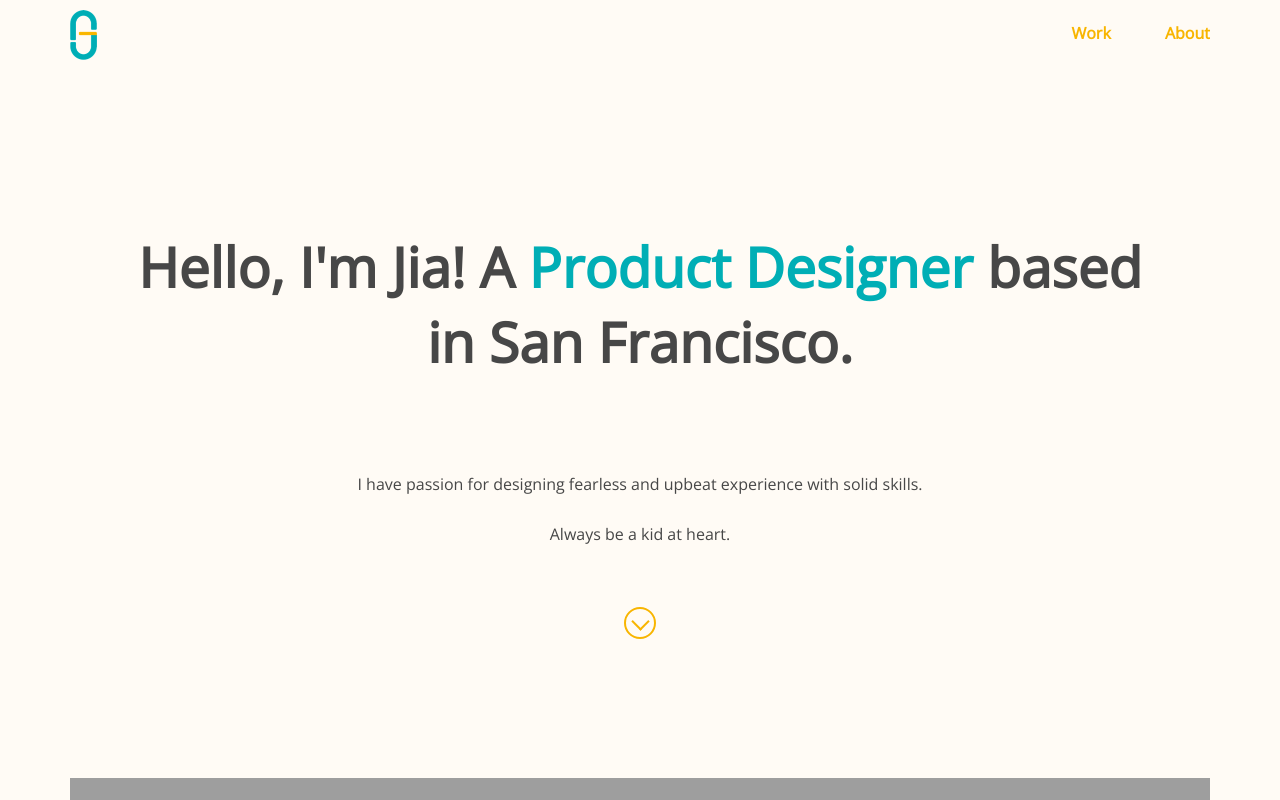
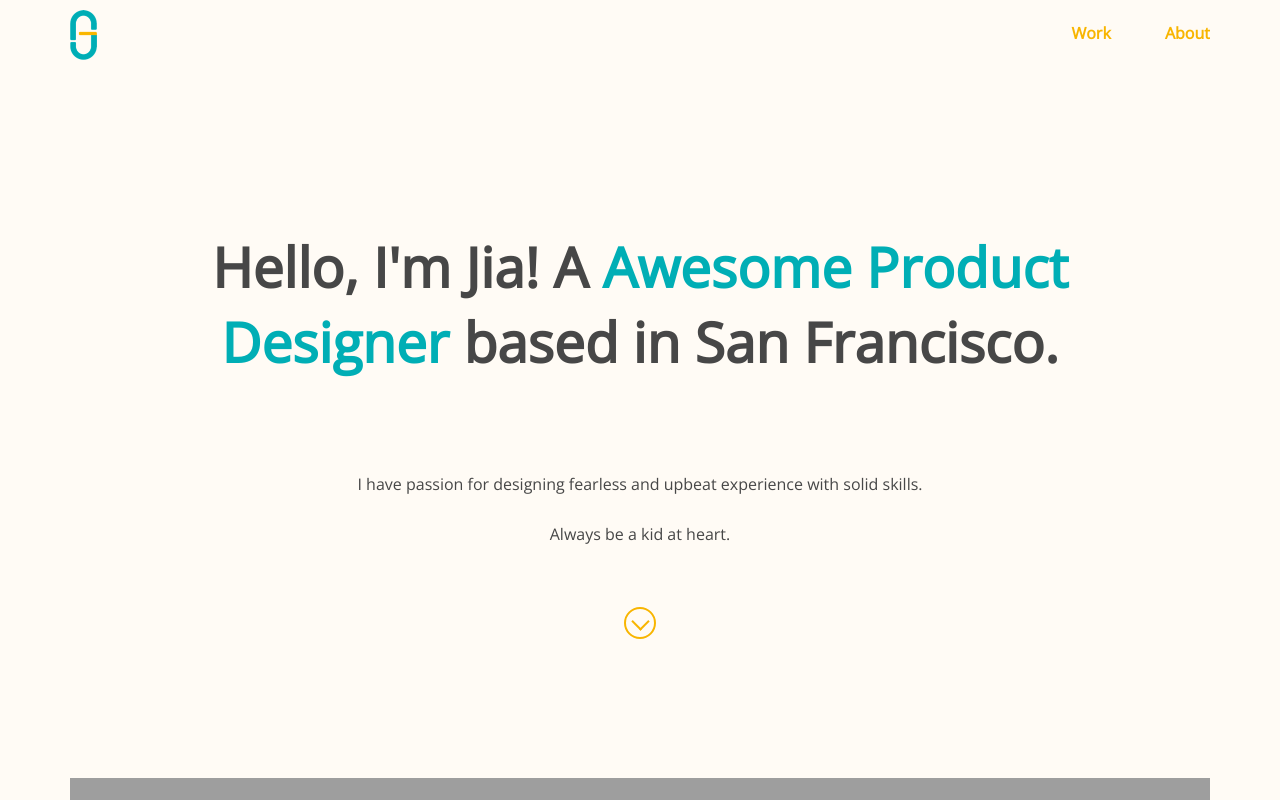
Before and after one commit to gaojiajiajia/portfolio, a plain HTML site: page index.html in a window 1280 px wide. Shown: the top 800 px of the page. Drawn offline with nearby package versions, Linux system fonts and the light colour scheme; some packages are replaced by stand-ins of ours; grey boxes are pictures that could not be loaded.

Commit message:
pureskill index

```diff
--- a/index.html
+++ b/index.html
@@ -2,7 +2,7 @@
 <html lang="en">
 <head>
     <meta charset="UTF-8">
-    <title>Gao Jia - Portfolio</title>
+    <title>Gao Jia - Im cool</title>
 
     <meta name="viewport" content="width=device-width, initial-scale=1">
 <!--    <meta property="og:url" content="/"/>
@@ -68,7 +68,7 @@
                 <div class="type_space">
                     <div class="home_title">
                         Hello, I'm Jia! A
-                        <span class="main_color_big">Product Designer</span>
+                        <span class="main_color_big">Awesome Product Designer</span>
                         based in San Francisco.
                     </div>
                     <div class="h3 space_s">
```
